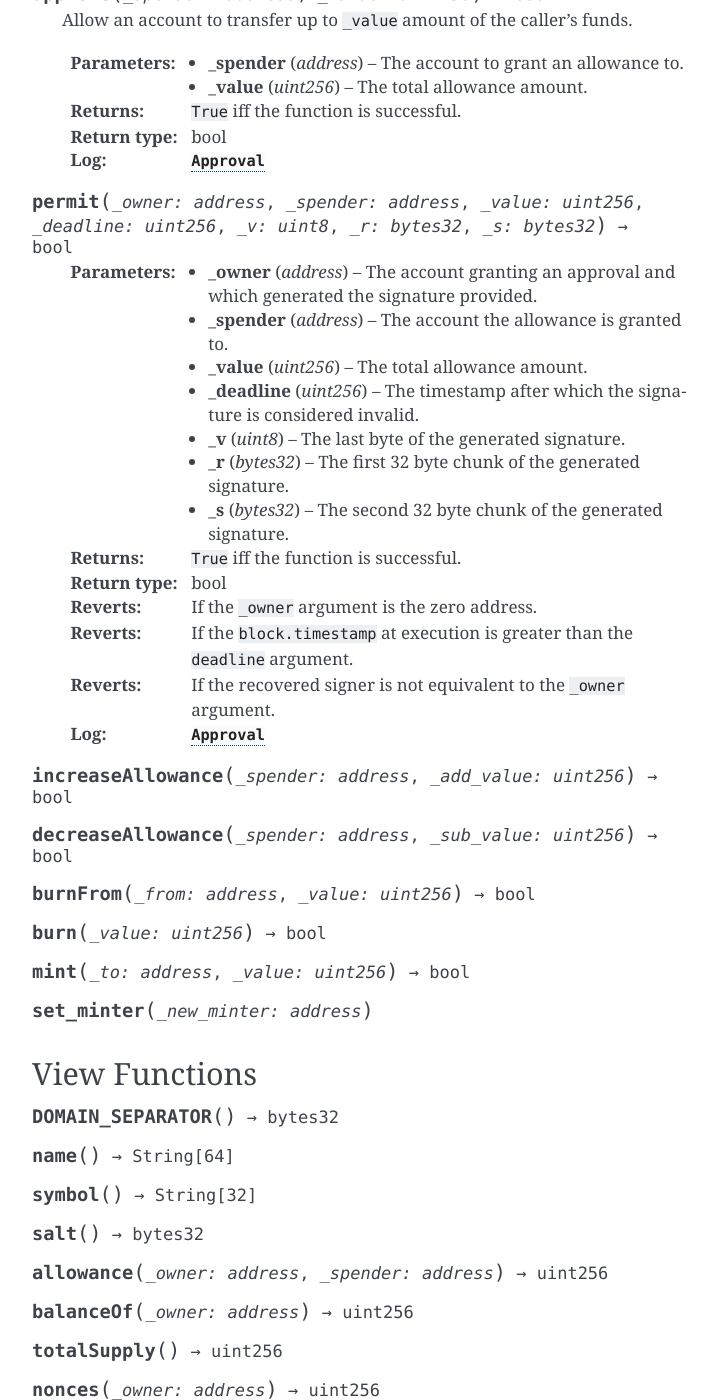
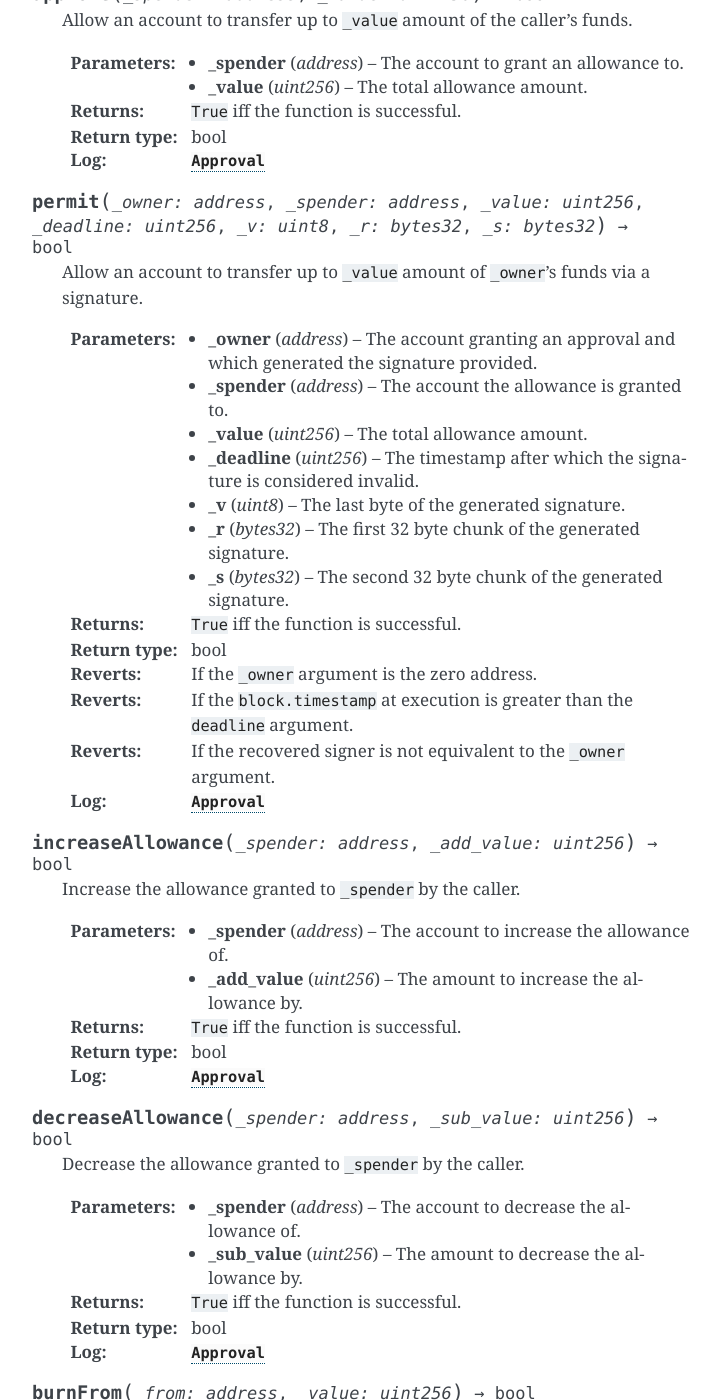
Before and after one commit to curvefi/curve-stablecoin, a Sphinx documentation site: the page built from docs/source/stablecoin.rst, in a window 1280 px wide and 1400 px high, scrolled down 882 px. Shown: the whole window, without its empty margins (388-1108 px from the left). Built offline with Sphinx 7.4.7, drawn with Linux system fonts in a browser that asks for light colours.

Commit message:
docs: document increase/decrease Allowance functions

```diff
--- a/docs/source/stablecoin.rst
+++ b/docs/source/stablecoin.rst
@@ -46,6 +46,8 @@ Functions
 
 .. function:: permit(_owner: address, _spender: address, _value: uint256, _deadline: uint256, _v: uint8, _r: bytes32, _s: bytes32) -> bool
 
+    Allow an account to transfer up to ``_value`` amount of ``_owner``'s funds via a signature.
+
     :param address _owner: The account granting an approval and which generated the signature provided.
     :param address _spender: The account the allowance is granted to.
     :param uint256 _value: The total allowance amount.
@@ -62,7 +64,23 @@ Functions
 
 .. function:: increaseAllowance(_spender: address, _add_value: uint256) -> bool
 
+    Increase the allowance granted to ``_spender`` by the caller.
+
+    :param address _spender: The account to increase the allowance of.
+    :param uint256 _add_value: The amount to increase the allowance by.
+    :returns: ``True`` iff the function is successful.
+    :rtype: bool
+    :log: :class:`Approval`
+
 .. function:: decreaseAllowance(_spender: address, _sub_value: uint256) -> bool
+
+    Decrease the allowance granted to ``_spender`` by the caller.
+
+    :param address _spender: The account to decrease the allowance of.
+    :param uint256 _sub_value: The amount to decrease the allowance by.
+    :returns: ``True`` iff the function is successful.
+    :rtype: bool
+    :log: :class:`Approval`
 
 .. function:: burnFrom(_from: address, _value: uint256) -> bool
 
```
